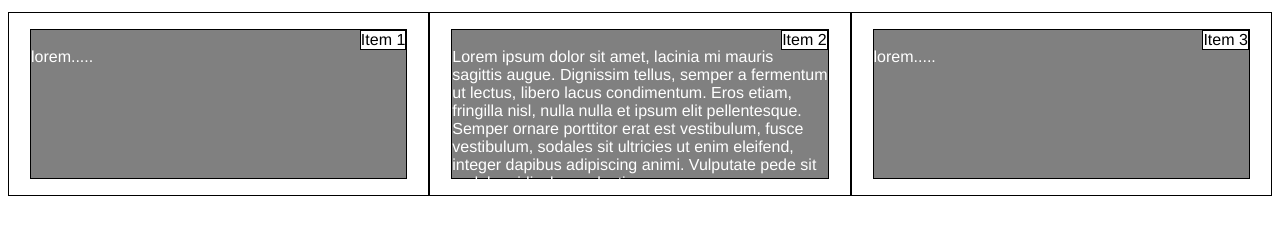
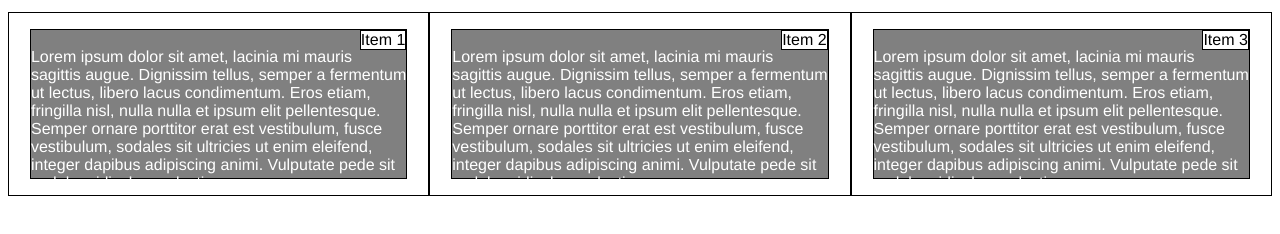
Before and after one commit to iyengark/HTML5, a plain HTML site: page mod2_solution/index.html in a window 1280 px wide. Shown: the part 54-288 px from the top of the page. Drawn offline with Linux system fonts and the light colour scheme.

Commit message:
Update index.html

```diff
--- a/mod2_solution/index.html
+++ b/mod2_solution/index.html
@@ -14,7 +14,7 @@
           <p>
               <span class="section-title">Item 1</span>
               <br>
-              lorem.....
+              Lorem ipsum dolor sit amet, lacinia mi mauris sagittis augue. Dignissim tellus, semper a fermentum ut lectus, libero lacus condimentum. Eros etiam, fringilla nisl, nulla nulla et ipsum elit pellentesque. Semper ornare porttitor erat est vestibulum, fusce vestibulum, sodales sit ultricies ut enim eleifend, integer dapibus adipiscing animi. Vulputate pede sit sodales ridiculus molestie.
           </p>
       </section>
       <section class="col-lg-4 col-md-6 col-sm-12">
@@ -28,7 +28,7 @@
           <p>
               <span class="section-title">Item 3</span>
               <br>
-              lorem.....
+              Lorem ipsum dolor sit amet, lacinia mi mauris sagittis augue. Dignissim tellus, semper a fermentum ut lectus, libero lacus condimentum. Eros etiam, fringilla nisl, nulla nulla et ipsum elit pellentesque. Semper ornare porttitor erat est vestibulum, fusce vestibulum, sodales sit ultricies ut enim eleifend, integer dapibus adipiscing animi. Vulputate pede sit sodales ridiculus molestie.
           </p>
       </section>
     </div>
```
